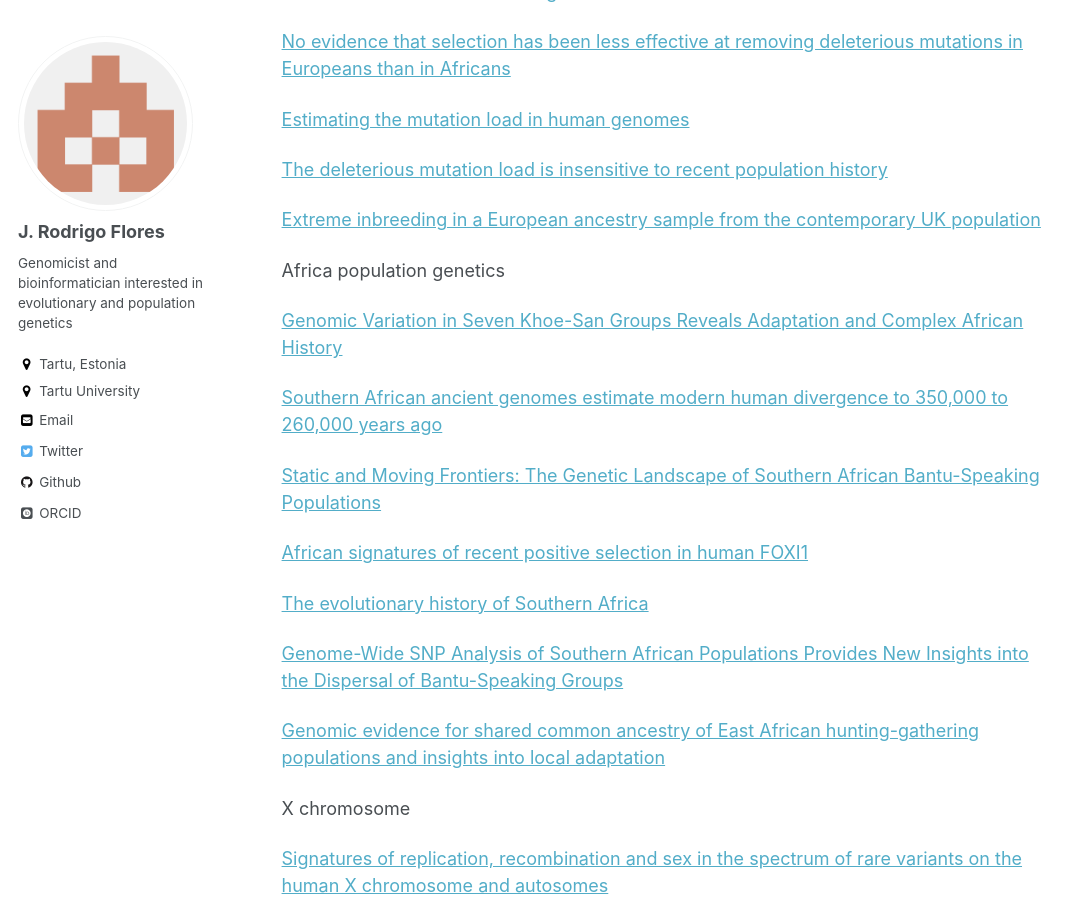
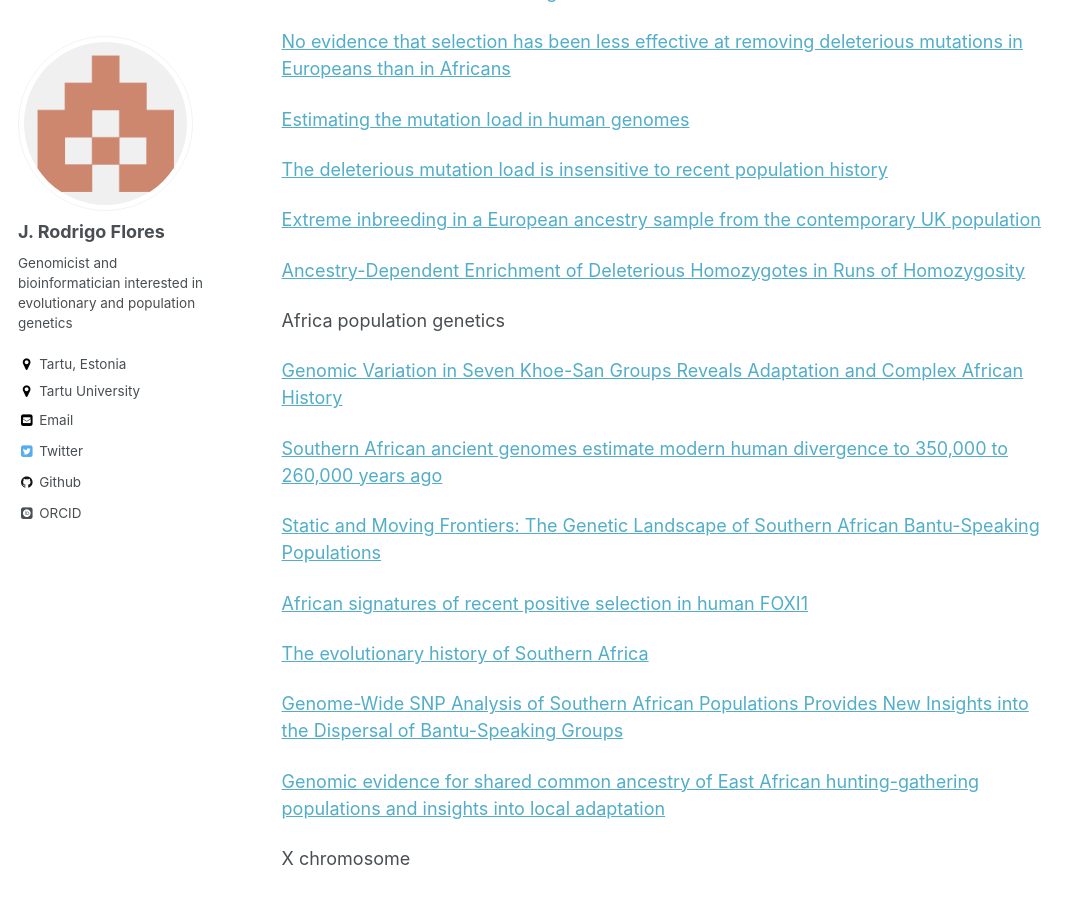
Before and after one commit to JRodrigoF/JRodrigoFlores.github.io, a Jekyll site: the page built from lc.md, in a window 1280 px wide and 900 px high, scrolled down 636 px. Shown: the whole window, without its empty margins (0-1085 px from the left). Built offline with Jekyll 4.4.1, drawn with Linux system fonts in a browser that asks for light colours; some web fonts are replaced.

Commit message:
Update lc.md

```diff
--- a/lc.md
+++ b/lc.md
@@ -31,6 +31,8 @@ Mutational Load and Deleterious Variation in Humans
 [The deleterious mutation load is insensitive to recent population history](https://www.nature.com/articles/ng.2896)
 
 [Extreme inbreeding in a European ancestry sample from the contemporary UK population](https://www.nature.com/articles/s41467-019-11724-6)
+
+[Ancestry-Dependent Enrichment of Deleterious Homozygotes in Runs of Homozygosity](https://www.cell.com/ajhg/fulltext/S0002-9297(19)30337-4?rss=yes)
 
 Africa population genetics
 
```
